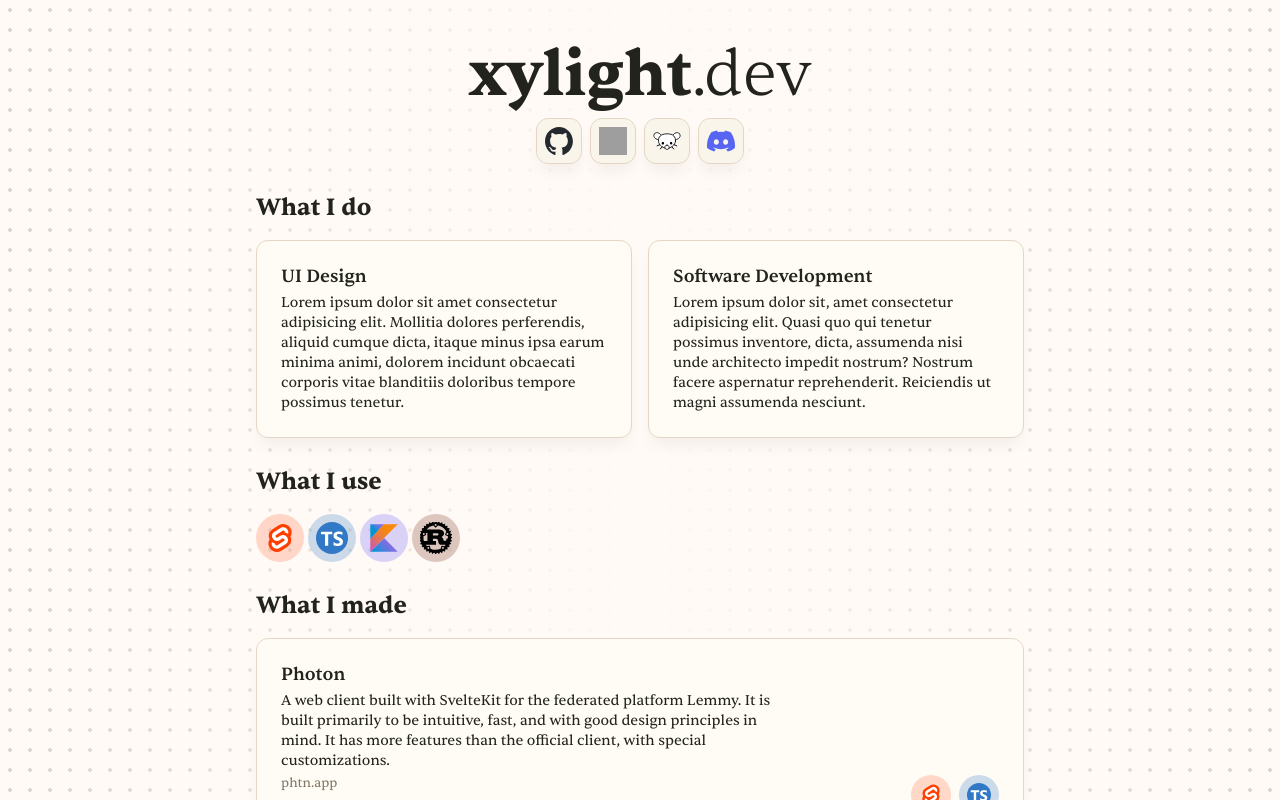
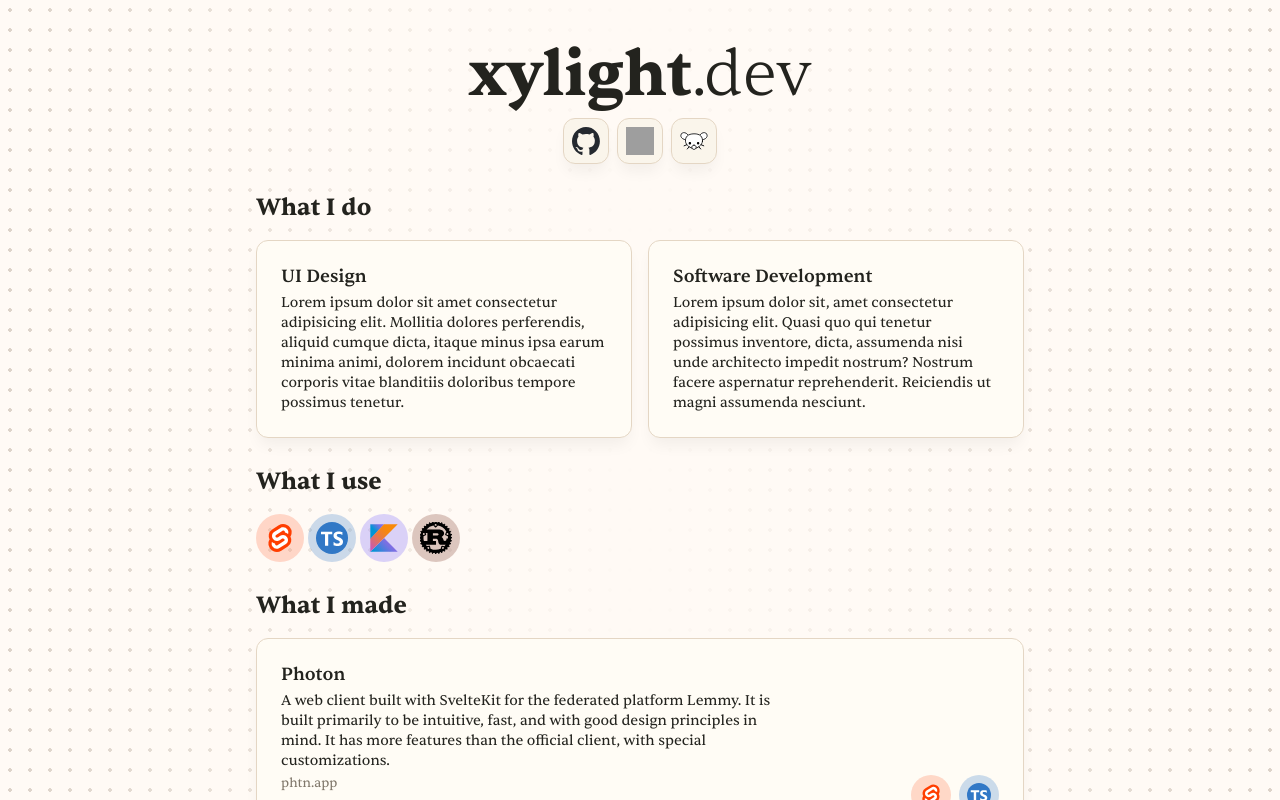
Before and after one commit to Xyphyn/xylight.github.io, a SvelteKit app: page / in a window 1280 px wide. Shown: the top 800 px of the page. Built offline with nearby package versions, Linux system fonts and the light colour scheme; grey boxes are pictures that could not be loaded.

Commit message:
misc: prerender and disable csr

```diff
--- /dev/null
+++ b/src/routes/+layout.ts
@@ -0,0 +1,2 @@
+export let prerender = true
+export let csr = false
--- a/src/routes/+page.svelte
+++ b/src/routes/+page.svelte
@@ -21,9 +21,6 @@
     </Card>
     <Card alt size="xs" href="https://lemdro.id/u/xylight">
       <img src="/logos/lemmy.svg" width={28} height={28} alt="Lemmy">
-    </Card>
-    <Card alt size="xs" href="#discord">
-      <img src="/logos/discord.svg" width={28} height={28} alt="Discord">
     </Card>
   </div>
   <!-- <p class="description fade">UI Design — Software Development</p> -->
```
